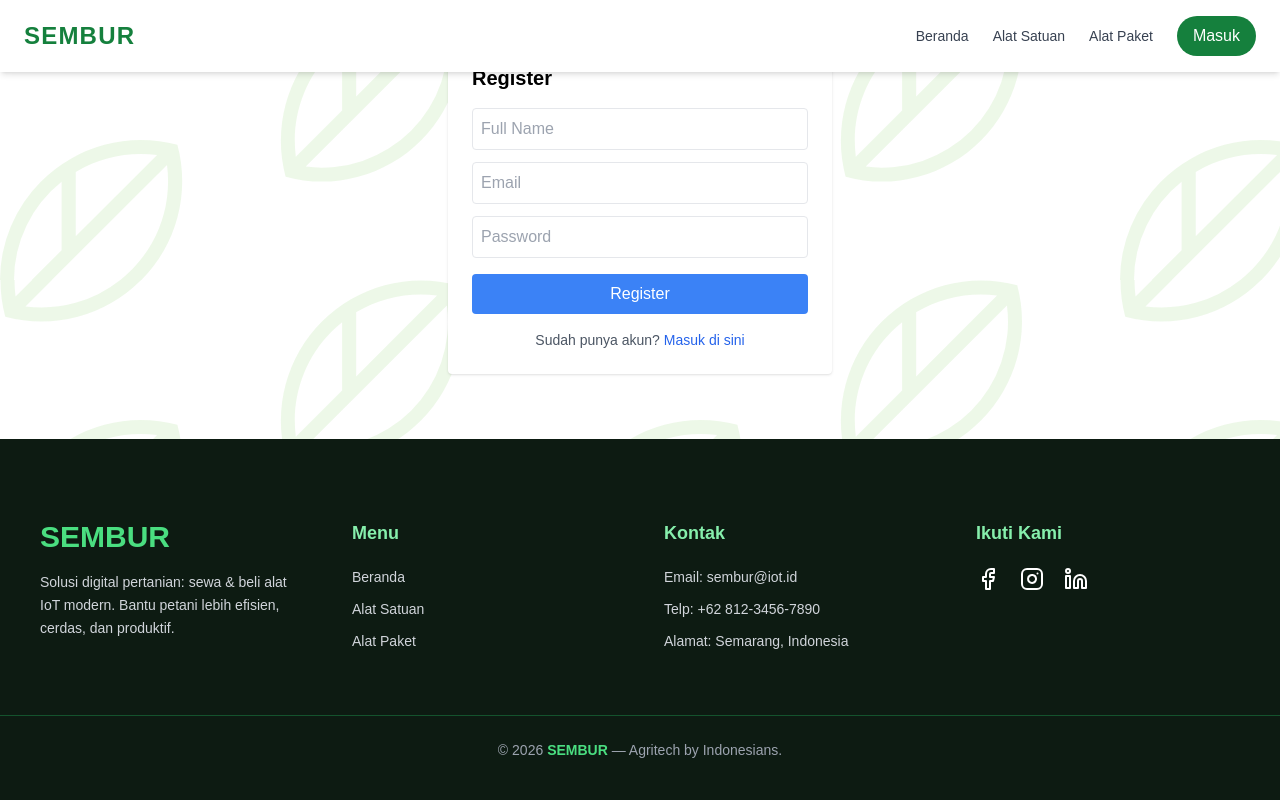
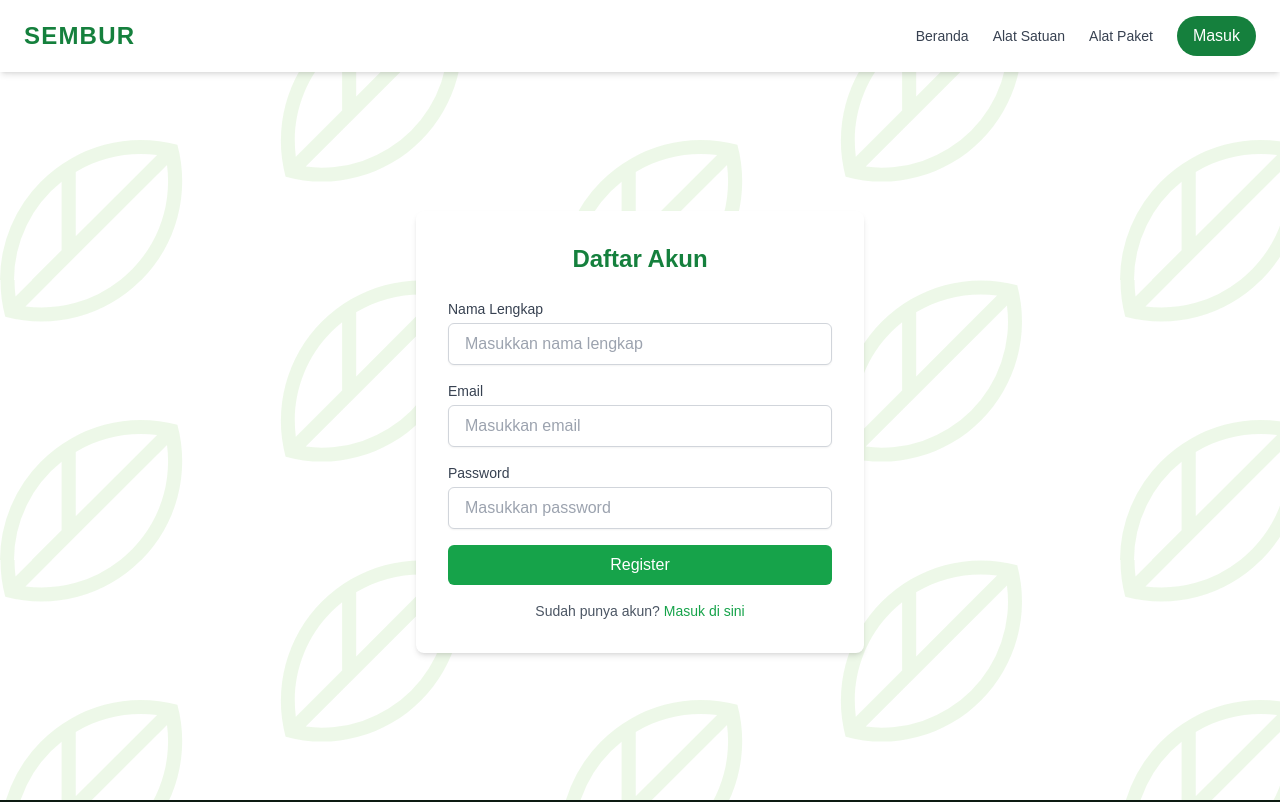
Before and after one commit to shlmita/sembur, a React (Create React App) app: page /register in a window 1280 px wide. Shown: the top 802 px of the page. Built offline with nearby package versions, Linux system fonts and the light colour scheme.

Commit message:
perbaikan login

```diff
--- a/src/pages/CheckoutPage.jsx
+++ b/src/pages/CheckoutPage.jsx
@@ -424,7 +424,7 @@ try {
           {metode === 'QRIS' && (
             <div className="mt-4">
               <p className="text-sm mb-2">Silakan scan QRIS berikut dan upload bukti pembayaran</p>
-              <img src="/qris.png" alt="QRIS" className="w-48" />
+              <img src="/qris.jpg" alt="QRIS" className="w-48" />
               <input type="file" className="mt-2" accept="image/*" onChange={(e) => setBukti(e.target.files[0])} />
             </div>
           )}
--- a/src/pages/GantiPassword.jsx
+++ b/src/pages/GantiPassword.jsx
@@ -1,4 +1,4 @@
-import { useState } from 'react';
+import { useState, useEffect } from 'react';
 import { supabase } from '../services/supabaseClient';
 import { useNavigate } from 'react-router-dom';
 
@@ -7,7 +7,18 @@ export default function GantiPassword() {
   const [confirm, setConfirm] = useState('');
   const [error, setError] = useState('');
   const [success, setSuccess] = useState('');
+  const [loading, setLoading] = useState(false);
   const navigate = useNavigate();
+
+  useEffect(() => {
+    const checkUser = async () => {
+      const { data: { user } } = await supabase.auth.getUser();
+      if (!user) {
+        navigate('/login'); // redirect kalau belum login
+      }
+    };
+    checkUser();
+  }, [navigate]);
 
   const handleSubmit = async (e) => {
     e.preventDefault();
@@ -19,29 +30,38 @@ export default function GantiPassword() {
       return;
     }
 
+    if (password.length < 6) {
+      setError('Password minimal 6 karakter.');
+      return;
+    }
+
     if (password !== confirm) {
       setError('Password dan konfirmasi tidak cocok.');
       return;
     }
 
-    const { error } = await supabase.auth.updateUser({
-      password,
-    });
+    setLoading(true);
 
-    if (error) {
-      setError(error.message);
+    const { error: updateError } = await supabase.auth.updateUser({ password });
+
+    if (updateError) {
+      setError(updateError.message);
     } else {
-      setSuccess('Password berhasil diubah.');
-      setTimeout(() => {
-        navigate('/');
+      setSuccess('Password berhasil diubah. Anda akan diarahkan ke halaman login.');
+      setTimeout(async () => {
+        await supabase.auth.signOut();
+        navigate('/login');
       }, 2000);
     }
+
+    setLoading(false);
   };
 
   return (
-    <div className="min-h-screen flex items-center justify-center px-4 bg-gray-50">
+    <div className="min-h-screen flex items-center justify-center px-4">
       <div className="max-w-md w-full bg-white p-8 rounded-lg shadow-md">
         <h2 className="text-2xl font-bold text-green-700 mb-6 text-center">Ganti Password</h2>
+
         <form onSubmit={handleSubmit} className="space-y-4">
           <div>
             <label htmlFor="password" className="block text-sm font-medium text-gray-700">
@@ -56,6 +76,7 @@ export default function GantiPassword() {
               required
             />
           </div>
+
           <div>
             <label htmlFor="confirm" className="block text-sm font-medium text-gray-700">
               Konfirmasi Password
@@ -69,13 +90,20 @@ export default function GantiPassword() {
               required
             />
           </div>
+
           {error && <p className="text-red-500 text-sm">{error}</p>}
           {success && <p className="text-green-600 text-sm">{success}</p>}
+
           <button
             type="submit"
-            className="w-full bg-green-700 hover:bg-green-800 text-white py-2 px-4 rounded-md transition"
+            className={`w-full text-white py-2 px-4 rounded-md transition ${
+              loading
+                ? 'bg-gray-400 cursor-not-allowed'
+                : 'bg-green-700 hover:bg-green-800'
+            }`}
+            disabled={loading}
           >
-            Simpan
+            {loading ? 'Menyimpan...' : 'Simpan'}
           </button>
         </form>
       </div>
--- a/src/pages/Login.jsx
+++ b/src/pages/Login.jsx
@@ -10,6 +10,7 @@ const Login = () => {
 
   const handleLogin = async (e) => {
     e.preventDefault();
+    setError("");
 
     const { data, error: loginError } = await supabase.auth.signInWithPassword({
       email,
@@ -23,7 +24,6 @@ const Login = () => {
 
     const user = data.user;
 
-    // Cek role dari profiles
     const { data: profile, error: profileError } = await supabase
       .from("profiles")
       .select("role")
@@ -38,42 +38,58 @@ const Login = () => {
   };
 
   return (
-    <div className="pt-20 pb-20">
-    <form onSubmit={handleLogin} className="max-w-sm mx-auto mt-10 p-6 bg-white shadow rounded">
-      <h2 className="text-xl font-bold mb-4">Login</h2>
-      {error && <p className="text-red-500 mb-3">{error}</p>}
+    <div className="min-h-screen flex items-center justify-center px-4">
+      <div className="max-w-md w-full bg-white p-8 rounded-lg shadow-md">
+        <h2 className="text-2xl font-bold text-green-700 mb-6 text-center">Login</h2>
+        <form onSubmit={handleLogin} className="space-y-4">
+          {error && <p className="text-red-500 text-sm text-center">{error}</p>}
 
+          <div>
+            <label htmlFor="email" className="block text-sm font-medium text-gray-700">
+              Email
+            </label>
             <input
               type="email"
-        placeholder="Email"
+              id="email"
+              placeholder="Masukkan email"
               value={email}
               onChange={(e) => setEmail(e.target.value)}
-        className="w-full mb-3 p-2 border rounded"
+              className="mt-1 block w-full px-4 py-2 border border-gray-300 rounded-md shadow-sm focus:outline-none focus:ring-sky-500 focus:border-sky-500"
               required
             />
+          </div>
+
+          <div>
+            <label htmlFor="password" className="block text-sm font-medium text-gray-700">
+              Password
+            </label>
             <input
               type="password"
-        placeholder="Password"
+              id="password"
+              placeholder="Masukkan password"
               value={password}
               onChange={(e) => setPassword(e.target.value)}
-        className="w-full mb-4 p-2 border rounded"
+              className="mt-1 block w-full px-4 py-2 border border-gray-300 rounded-md shadow-sm focus:outline-none focus:ring-sky-500 focus:border-sky-500"
               required
             />
+          </div>
+
           <button
             type="submit"
-        className="w-full bg-sky-600 text-white p-2 rounded hover:bg-sky-700 transition"
+            className="w-full bg-green-600 hover:bg-green-700 text-white py-2 px-4 rounded-md transition"
           >
             Login
           </button>
 
           <p className="mt-4 text-sm text-center text-gray-600">
             Belum punya akun?{" "}
-        <Link to="/register" className="text-blue-600 hover:underline">
+            <Link to="/register" className="text-green-600 hover:underline">
               Daftar sekarang
             </Link>
           </p>
         </form>
       </div>
+    </div>
   );
 };
 
--- a/src/pages/Register.jsx
+++ b/src/pages/Register.jsx
@@ -17,7 +17,7 @@ const Register = () => {
       email,
       password,
       options: {
-        emailRedirectTo: null, // cegah auto-login dari Supabase
+        emailRedirectTo: null,
       },
     });
 
@@ -42,55 +42,78 @@ const Register = () => {
       return;
     }
 
-    // Langsung logout agar user tidak langsung login
     await supabase.auth.signOut();
-
     navigate("/login");
   };
 
   return (
-    <form onSubmit={handleRegister} className="max-w-sm mx-auto mt-10 p-6 bg-white shadow rounded">
-      <h2 className="text-xl font-bold mb-4">Register</h2>
-      {error && <p className="text-red-500 mb-3">{error}</p>}
+    <div className="min-h-screen flex items-center justify-center px-4 pt-16">
+      <div className="max-w-md w-full bg-white p-8 rounded-lg shadow-md">
+        <h2 className="text-2xl font-bold text-green-700 mb-6 text-center">Daftar Akun</h2>
+        <form onSubmit={handleRegister} className="space-y-4">
+          {error && <p className="text-red-500 text-sm text-center">{error}</p>}
 
+          <div>
+            <label htmlFor="fullName" className="block text-sm font-medium text-gray-700">
+              Nama Lengkap
+            </label>
             <input
               type="text"
-        placeholder="Full Name"
+              id="fullName"
+              placeholder="Masukkan nama lengkap"
               value={fullName}
               onChange={(e) => setFullName(e.target.value)}
-        className="w-full mb-3 p-2 border rounded"
+              className="mt-1 block w-full px-4 py-2 border border-gray-300 rounded-md shadow-sm focus:outline-none focus:ring-green-500 focus:border-green-500"
               required
             />
+          </div>
+
+          <div>
+            <label htmlFor="email" className="block text-sm font-medium text-gray-700">
+              Email
+            </label>
             <input
               type="email"
-        placeholder="Email"
+              id="email"
+              placeholder="Masukkan email"
               value={email}
               onChange={(e) => setEmail(e.target.value)}
-        className="w-full mb-3 p-2 border rounded"
+              className="mt-1 block w-full px-4 py-2 border border-gray-300 rounded-md shadow-sm focus:outline-none focus:ring-green-500 focus:border-green-500"
               required
             />
+          </div>
+
+          <div>
+            <label htmlFor="password" className="block text-sm font-medium text-gray-700">
+              Password
+            </label>
             <input
               type="password"
-        placeholder="Password"
+              id="password"
+              placeholder="Masukkan password"
               value={password}
               onChange={(e) => setPassword(e.target.value)}
-        className="w-full mb-4 p-2 border rounded"
+              className="mt-1 block w-full px-4 py-2 border border-gray-300 rounded-md shadow-sm focus:outline-none focus:ring-green-500 focus:border-green-500"
               required
             />
+          </div>
+
           <button
             type="submit"
-        className="w-full bg-blue-500 text-white p-2 rounded hover:bg-blue-600 transition"
+            className="w-full bg-green-600 hover:bg-green-700 text-white py-2 px-4 rounded-md transition"
           >
             Register
           </button>
 
           <p className="mt-4 text-sm text-center text-gray-600">
             Sudah punya akun?{" "}
-        <Link to="/login" className="text-blue-600 hover:underline">
+            <Link to="/login" className="text-green-600 hover:underline">
               Masuk di sini
             </Link>
           </p>
         </form>
+      </div>
+    </div>
   );
 };
 
```
Also changed, not shown: public/qris.jpg (added). Lines whose indentation alone changed are shown as unchanged.
